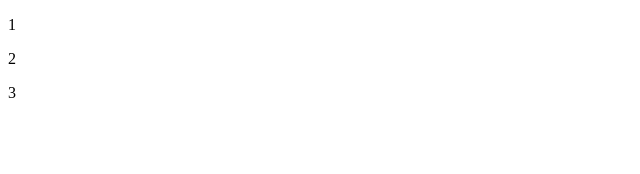
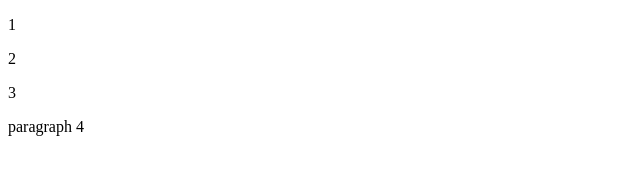
Before and after one commit to MarkDuLJ/html_css, a plain HTML site: page page1.html in a window 1280 px wide. Shown: the full height of the page, 0-640 px from the left. Drawn offline with Linux system fonts and the light colour scheme.

Commit message:
add paragraph 4

```diff
--- a/page1.html
+++ b/page1.html
@@ -15,5 +15,6 @@
     <p>
         <lirem>3</lirem>
     </p>
+    <p>paragraph 4</p>
 </body>
 </html>
```
